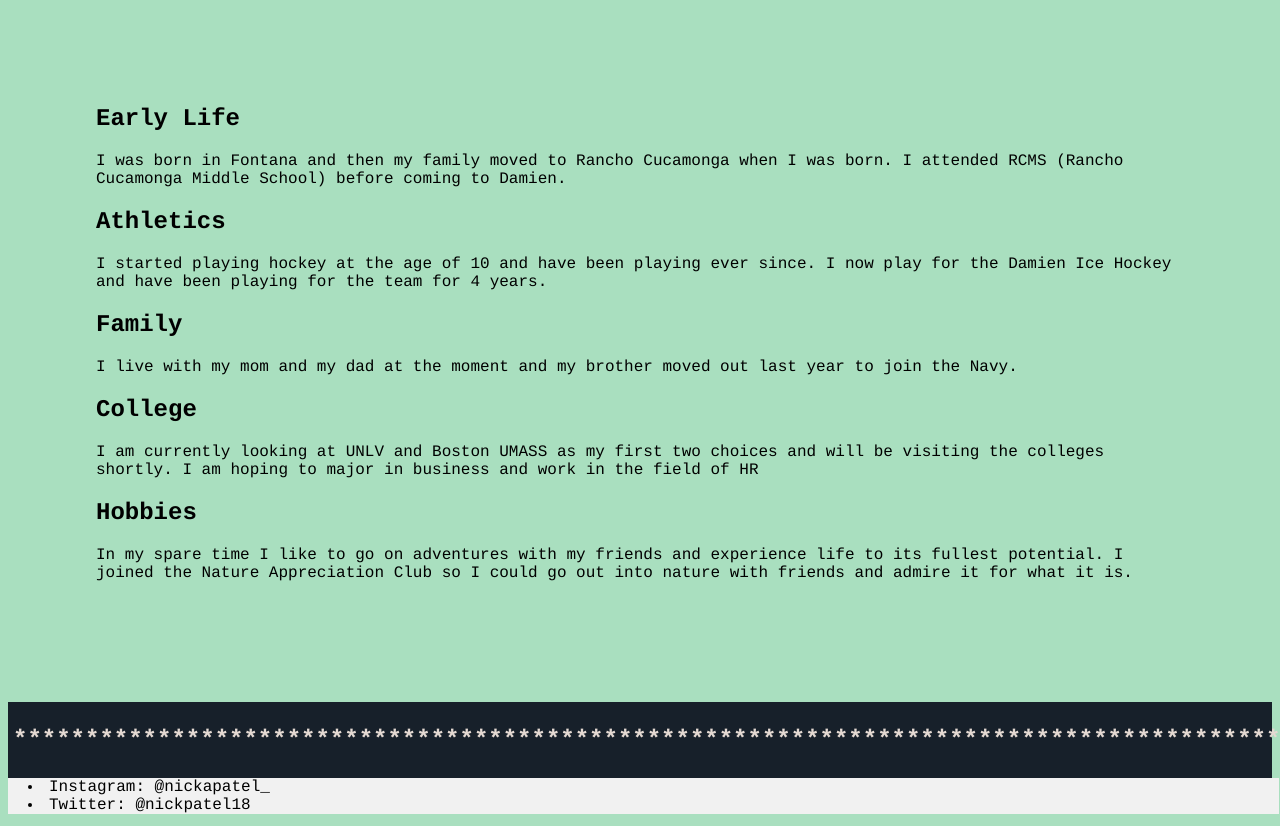
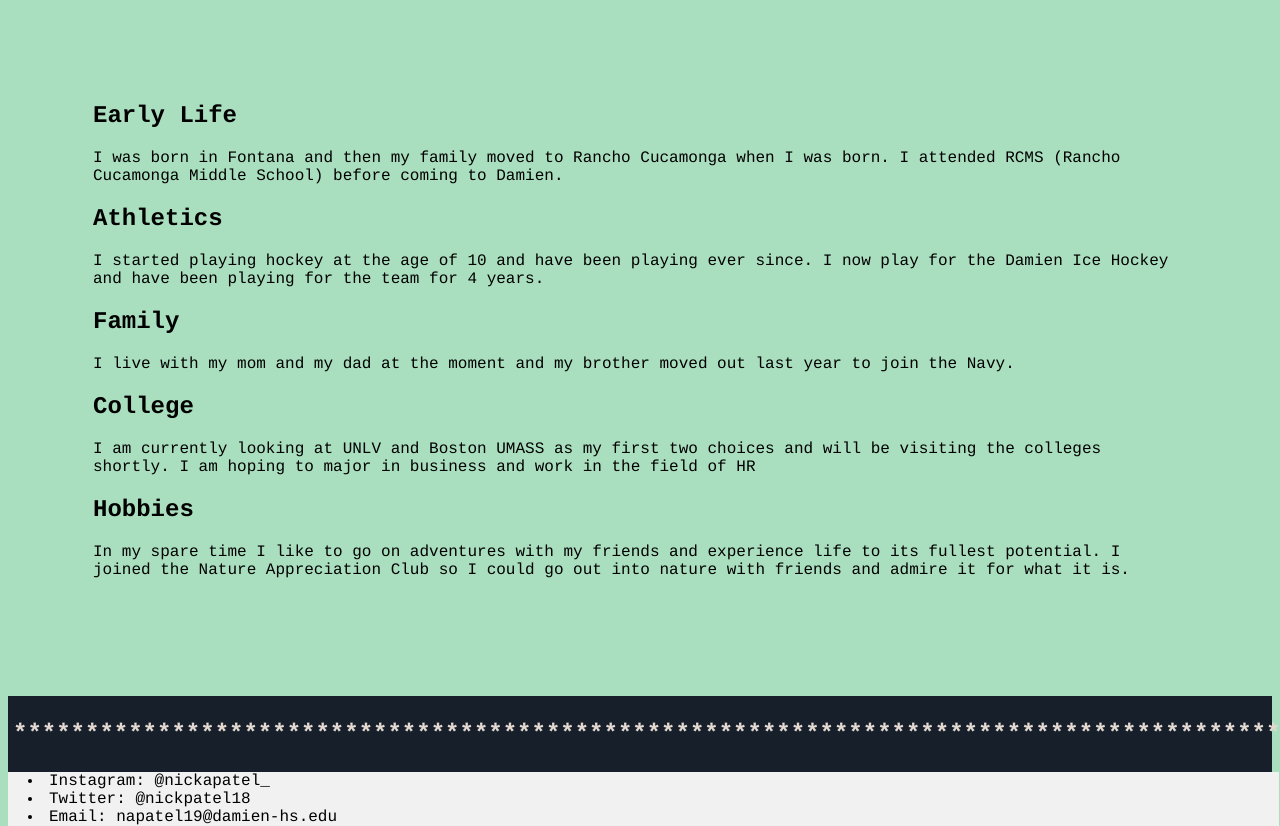
Before and after one commit to napatel19/Nicholas-Patel-s-Website-Boi, a plain HTML site: page aboutme.html in a window 1280 px wide. Shown: the part 144-970 px from the top of the page. Drawn offline with Linux system fonts and the light colour scheme.

Commit message:
Add files via upload

```diff
--- a/aboutme.html
+++ b/aboutme.html
@@ -41,6 +41,7 @@
 	<div class="footer">
 			<li>Instagram: @nickapatel_</li>
 			<li>Twitter: @nickpatel18</li>
+			<li>Email: napatel19@damien-hs.edu</li>
 	</div>
 
 </html>
--- a/stylesheet3.css
+++ b/stylesheet3.css
@@ -41,5 +41,5 @@ body {
 }
 
 .padding {
-	padding: 88px;
+	padding: 85px;
 }
```
